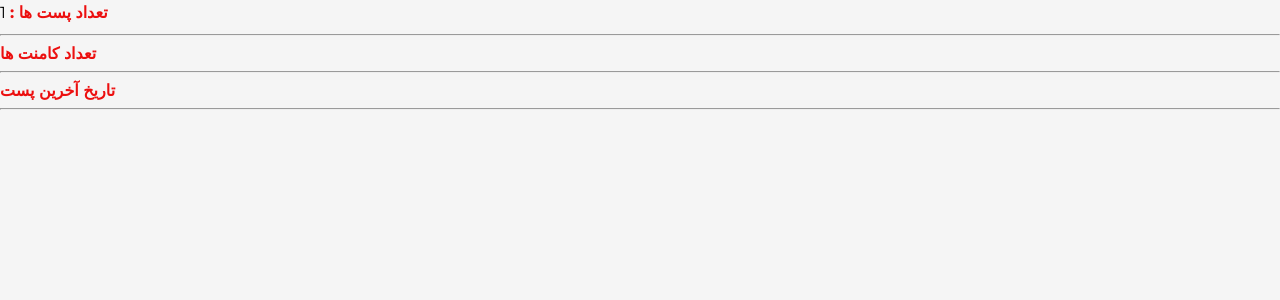
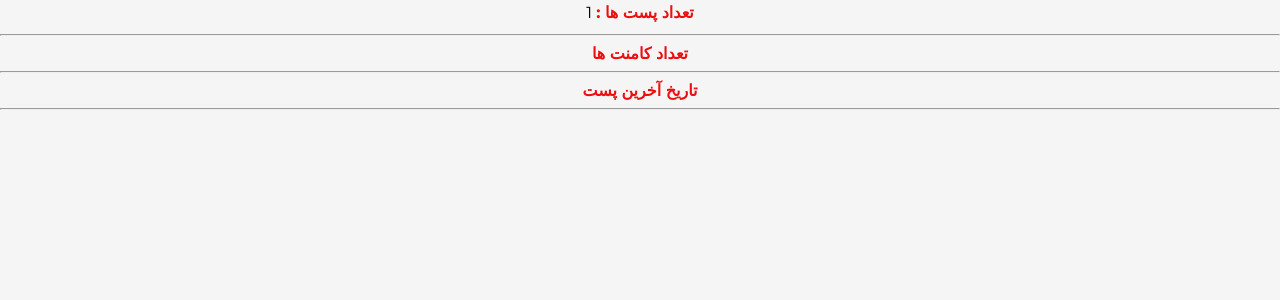
Before and after one commit to mohammad-taha-saeidi/blog, a Django app: page /blog/ in a window 1280 px wide. Shown: the top 300 px of the page. Run offline with Django 5.2, Linux system fonts and the light colour scheme; parts of the project's set-up code (start-up, migrations or seed data) failed here and were passed over.

Commit message:
fix bog n index page

```diff
--- a/tahaFirstapp/blog/templates/blog/index.html
+++ b/tahaFirstapp/blog/templates/blog/index.html
@@ -2,14 +2,16 @@
 {% block title %}index{% endblock title %}
 {% block header %}
 <style>
-
+    .h4{
+        text-align: center;
+    }
     .h4index{
-        text-align: center;
+        /*text-align: center;*/
         color: #ec0f0f;
         display: inline;
     }
     p{
-        text-align: center;
+        /*text-align: center;*/
         display: inline;
     }
 </style>
```
